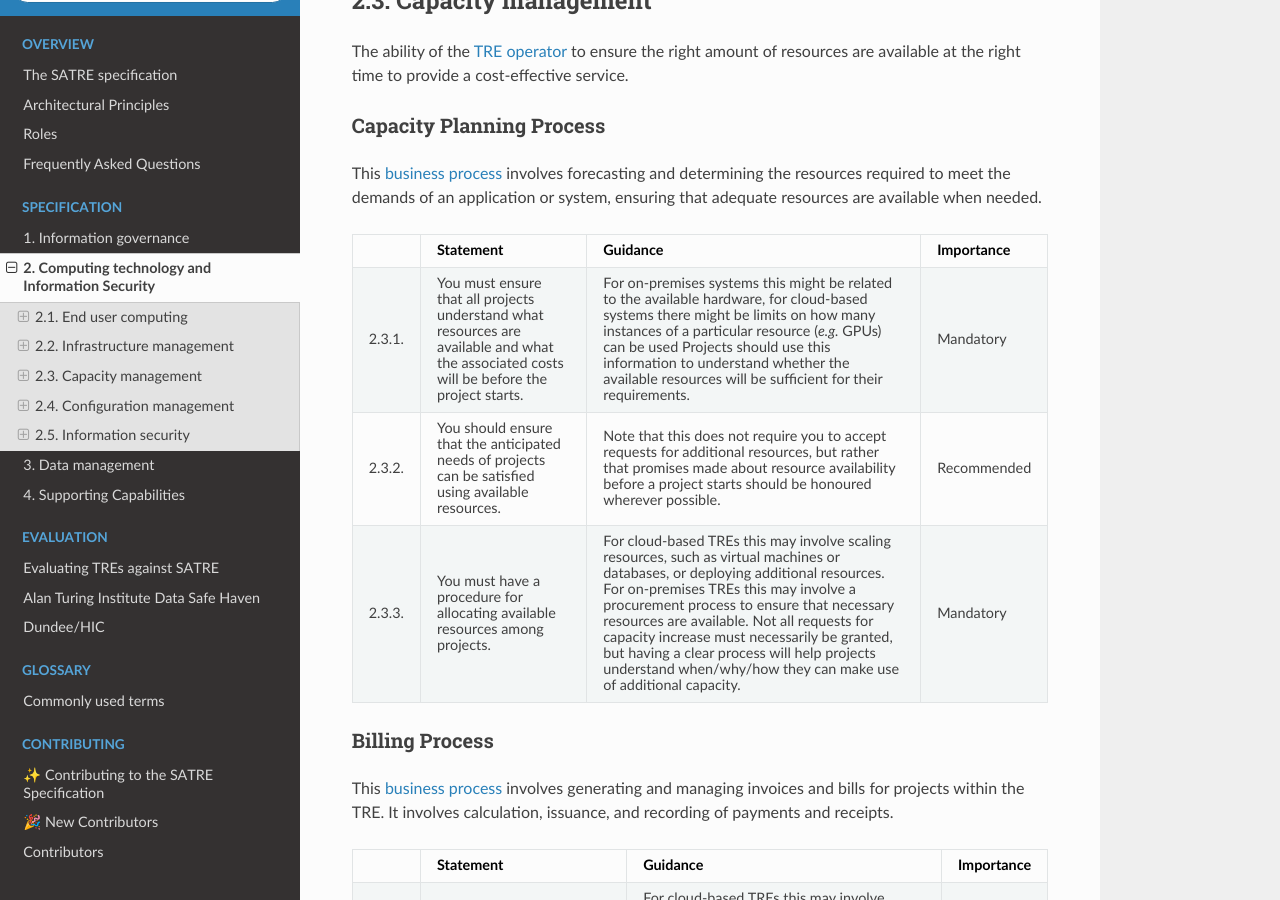
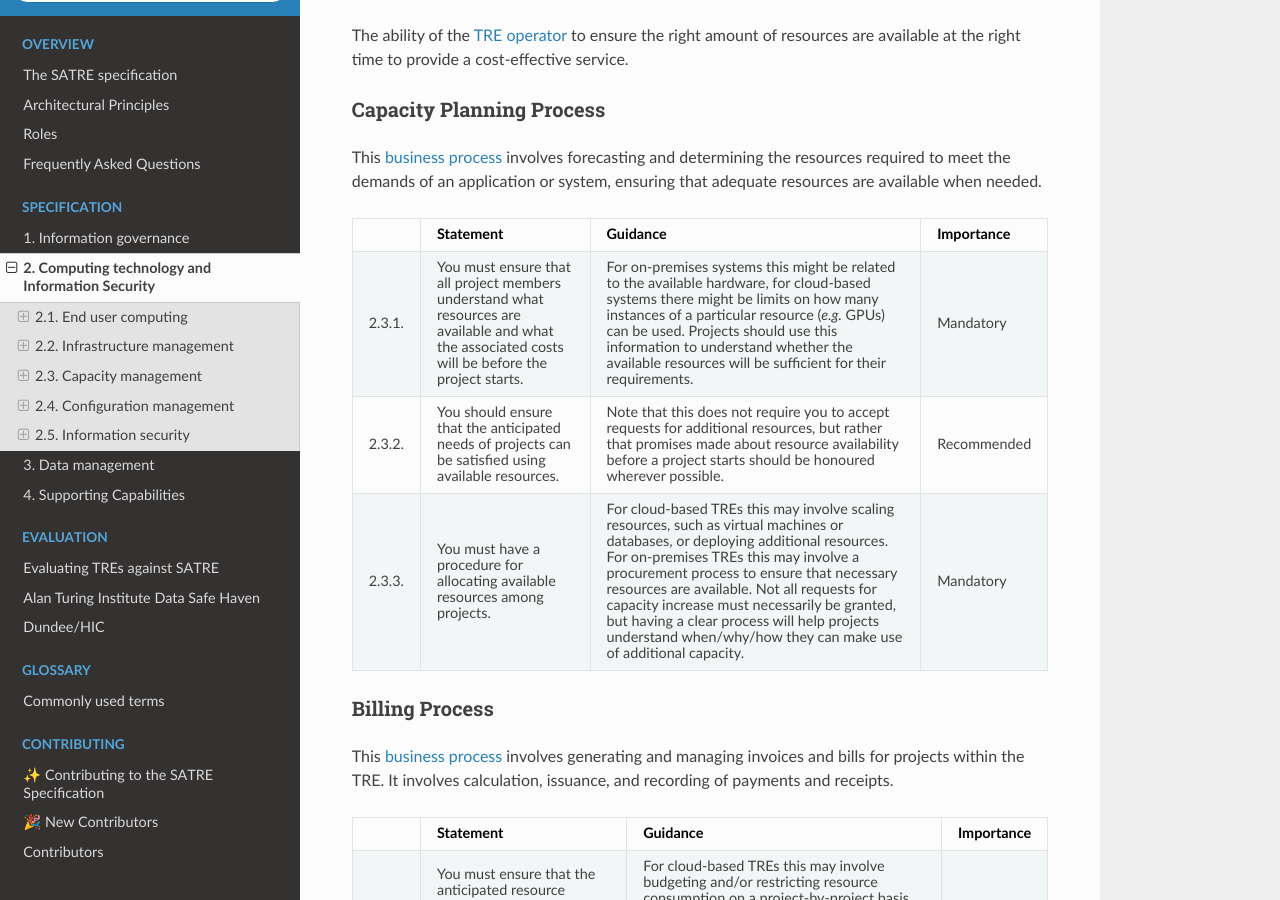
Before and after one commit to sa-tre/satre-specification, a Sphinx documentation site: the page built from docs/source/pillars/computing_technology.md, in a window 1280 px wide and 900 px high, scrolled down 6543 px. Built offline with Sphinx 7.4.7 and the Read the Docs theme 2.0.0, drawn with Linux system fonts in a browser that asks for light colours; some of the changed text lies outside the part shown.

Commit message:
Updates computing_technology.h based on #284 proposal

```diff
--- a/docs/source/pillars/computing_technology.md
+++ b/docs/source/pillars/computing_technology.md
@@ -350,8 +350,8 @@ This {term}`business process <business process>` involves forecasting and determ
   - Guidance
   - Importance
 * - 2.3.1.
-  - You must ensure that all projects understand what resources are available and what the associated costs will be before the project starts.
-  - For on-premises systems this might be related to the available hardware, for cloud-based systems there might be limits on how many instances of a particular resource (_e.g._ GPUs) can be used
+  - You must ensure that all project members understand what resources are available and what the associated costs will be before the project starts.
+  - For on-premises systems this might be related to the available hardware, for cloud-based systems there might be limits on how many instances of a particular resource (_e.g._ GPUs) can be used.
     Projects should use this information to understand whether the available resources will be sufficient for their requirements.
   - Mandatory
 * - 2.3.2.
```
Also changed, not shown: other parts of docs/source/pillars/computing_technology.md (+3 -3 lines).
